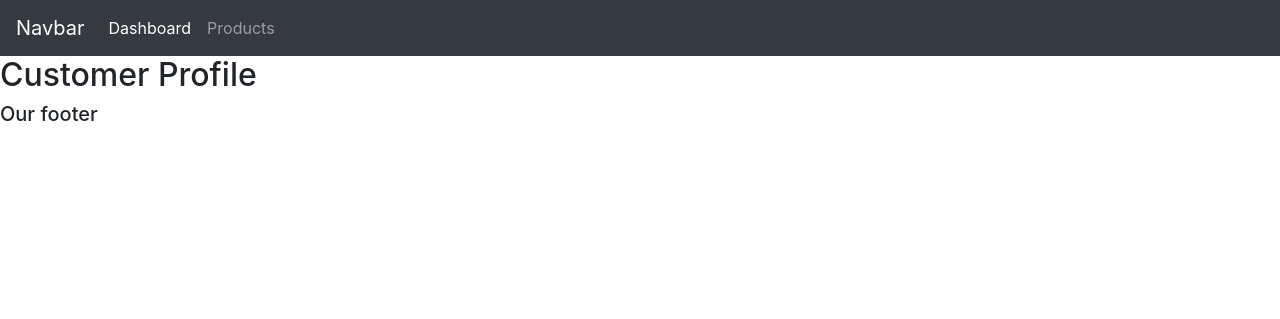
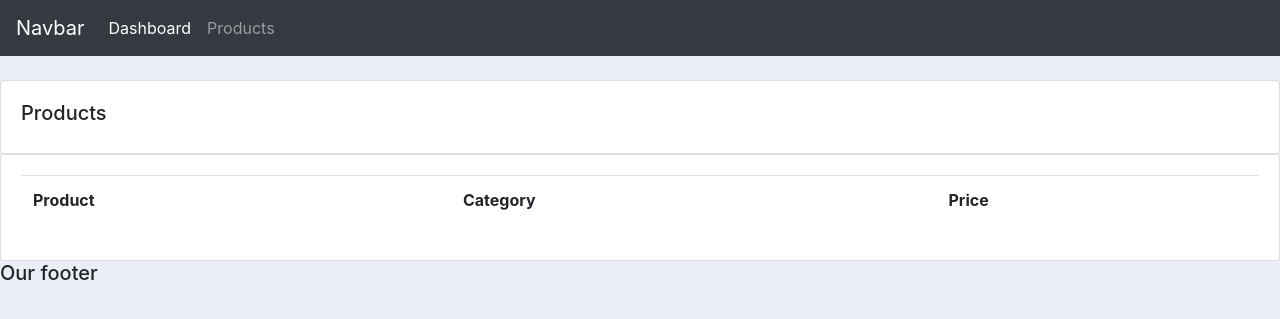
Before and after one commit to maruf-swe/crm, a Django app: page / in a window 1280 px wide. Shown: the top 319 px of the page. Run offline with Django 3.2, Linux system fonts and the light colour scheme; lists and menus that the app fills with data are empty; some libraries are stand-ins or nearby versions.

Commit message:
add customer,products html file

```diff
--- a/accounts/templates/accounts/main.html
+++ b/accounts/templates/accounts/main.html
@@ -5,7 +5,34 @@
     <title>CRM</title>
     <link rel="stylesheet" href="https://maxcdn.bootstrapcdn.com/bootstrap/4.0.0/css/bootstrap.min.css"
           integrity="sha384-Gn5384xqQ1aoWXA+058RXPxPg6fy4IWvTNh0E263XmFcJlSAwiGgFAW/dAiS6JXm" crossorigin="anonymous">
+
+	<style>
+
+		#logo{
+		}
+
+		body{
+			background-color: #ebeff5;
+		}
+
+
+		#total-orders{
+			background-color: #4cb4c7;
+		}
+
+
+		#orders-delivered{
+			background-color: #7abecc;
+		}
+
+		#orders-pending{
+			background-color: #7CD1C0;
+		}
+
+	</style>
+
 </head>
+
 <body>
     {% include 'accounts/navbar.html' %}
 
--- a/accounts/templates/accounts/products.html
+++ b/accounts/templates/accounts/products.html
@@ -1,7 +1,26 @@
-{% extends 'accounts/main.html' %}
+{%  extends 'accounts/main.html' %}
 
 {% block content %}
 
-    <h2>Customer Profile</h2>
+		<br>
 
-{% endblock %}
+		<div class="row">
+			<div class="col-md">
+				<div class="card card-body">
+					<h5>Products</h5>
+				</div>
+				<div class="card card-body">
+					<table class="table">
+						<tr>
+							<th>Product</th>
+							<th>Category</th>
+							<th>Price</th>
+						</tr>
+
+					</table>
+				</div>
+			</div>
+
+		</div>
+
+{% endblock content %}
```
Also changed, not shown: accounts/templates/accounts/customer.html (+69 -0 lines).
